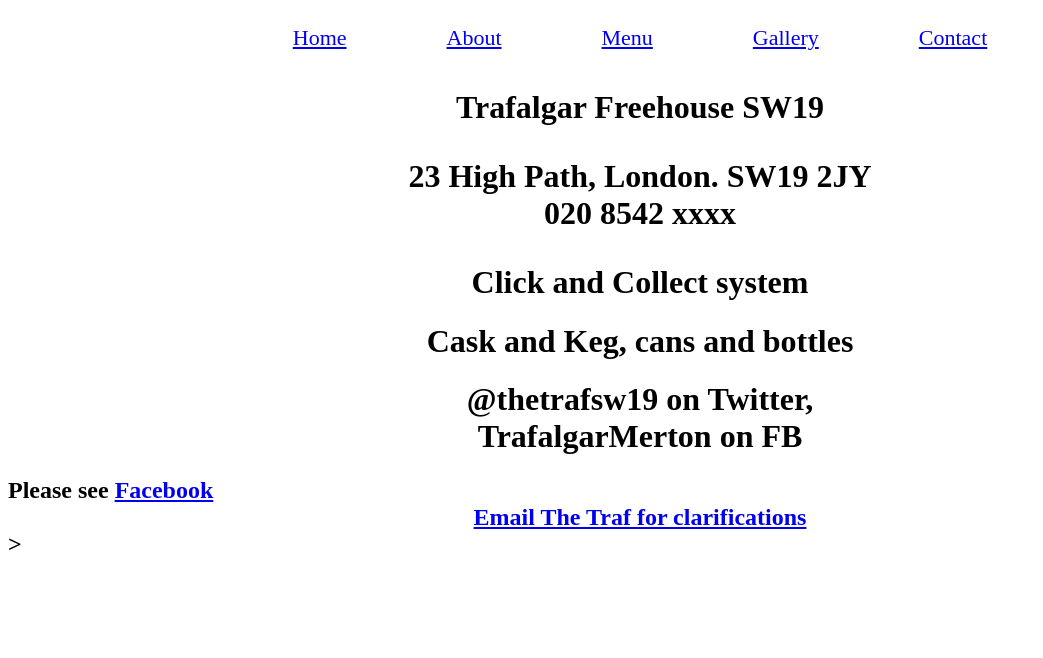
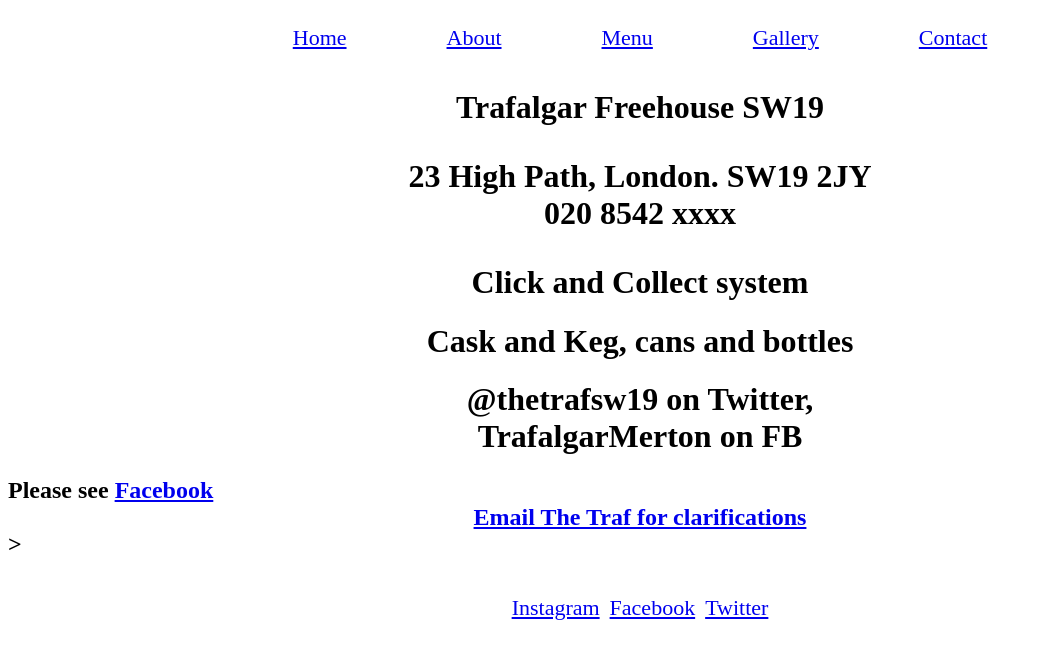
Before and after one commit to dpcummins/TrafWebsite, a plain HTML site: page index.html in a window 1280 px wide. Shown: the whole page, without its empty margins (0-1043 px from the left). Drawn offline with Linux system fonts and the light colour scheme.

Commit message:
Added footer for social media links

```diff
--- a/index.html
+++ b/index.html
@@ -56,5 +56,14 @@
         >
       </h2>
     </strong>
+    <footer>
+      <nav>
+        <div class="socials">
+          <a href="https://www.instagram.com">Instagram</a>
+          <a href="https://www.facebook.com">Facebook</a>
+          <a href="https://www.twitter.com">Twitter</a>
+        </div>
+      </nav>
+    </footer>
   </body>
 </html>
--- a/style.css
+++ b/style.css
@@ -11,3 +11,8 @@ nav {
   display: flex;
   gap: 100px;
 }
+
+.socials {
+  display: flex;
+  gap: 10px;
+}
```
